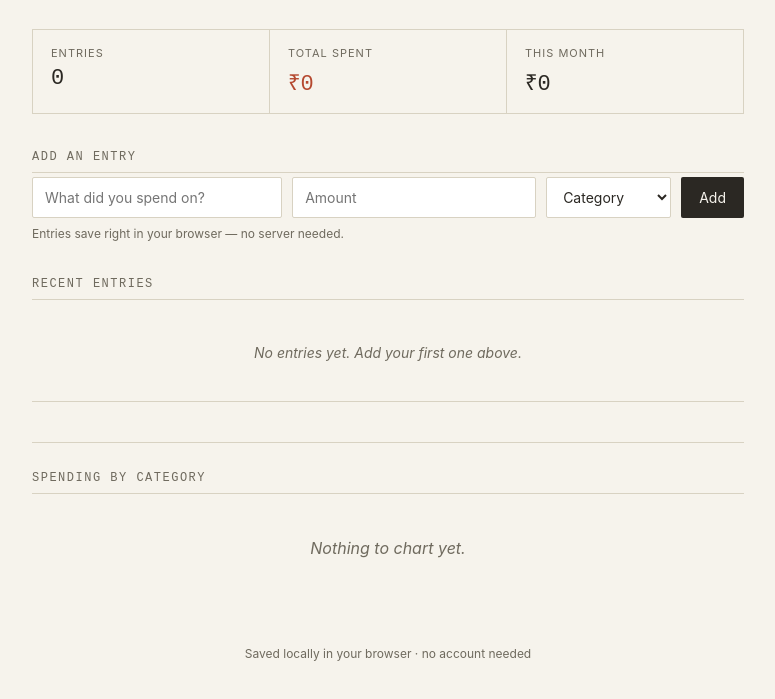
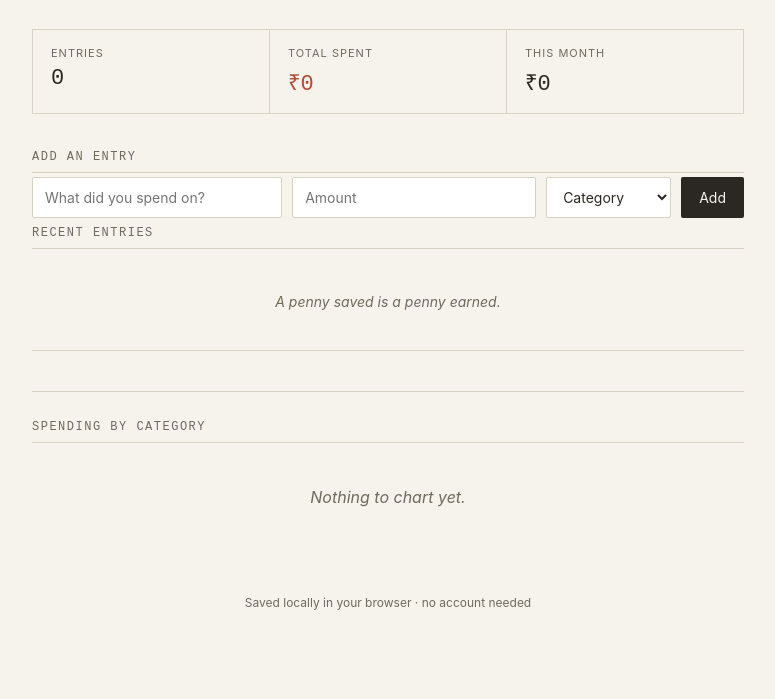
Before and after one commit to nehauser2006-lab/expense-tracker, a plain HTML site: page expense.html in a window 1280 px wide. Shown: the part 115-814 px from the top of the page, without its empty margins (252-1027 px from the left). Drawn offline with Linux system fonts and the light colour scheme.

Commit message:
Update expense.html

```diff
--- a/expense.html
+++ b/expense.html
@@ -285,7 +285,6 @@
       </select>
       <button type="submit">Add</button>
     </form>
-    <div class="hint">Entries save right in your browser — no server needed.</div>
 
     <div class="section-label">Recent entries</div>
     <table>
@@ -332,7 +331,7 @@
     expenses.sort((a, b) => new Date(b.date) - new Date(a.date));
 
     if (expenses.length === 0) {
-      listEl.innerHTML = `<tr><td colspan="4" class="empty">No entries yet. Add your first one above.</td></tr>`;
+      listEl.innerHTML = `<tr><td colspan="4" class="empty">A penny saved is a penny earned.</td></tr>`;
     } else {
       listEl.innerHTML = expenses.map(e => `
         <tr>
```
